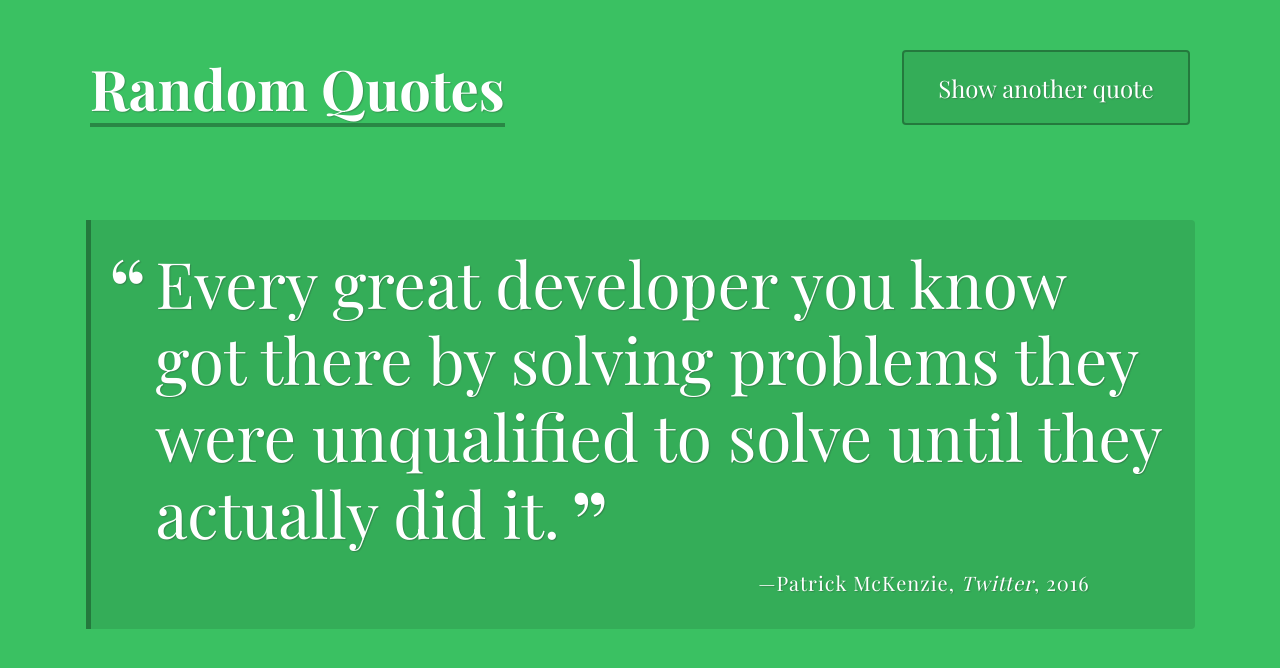
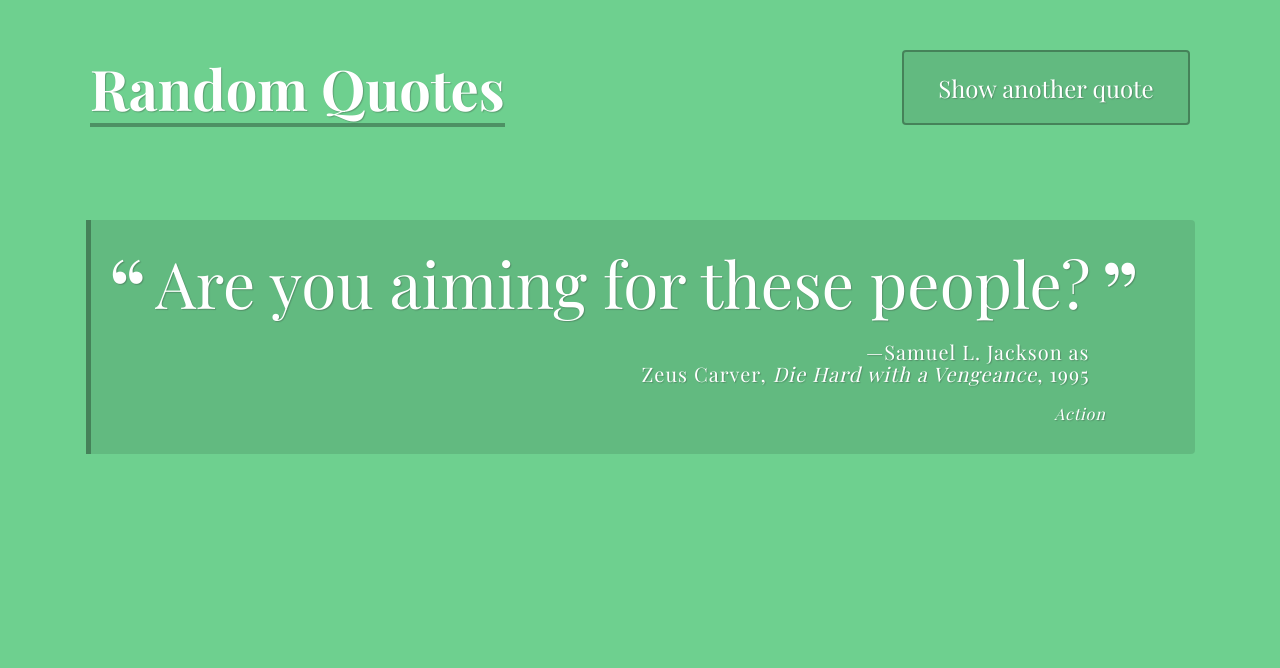
Before and after one commit to ProneRainbow/a_random_quote_generator, a plain HTML site: page index.html in a window 1280 px wide. Both pictures are taken after a click on the button "Show another quote". Drawn offline with nearby package versions, Linux system fonts and the light colour scheme; a web font is replaced by a local one.

Commit message:
A random quote generator
Random quote generator, featuring some of my favourite quotes, from my favourite films.

```diff
--- a/css/styles.css
+++ b/css/styles.css
@@ -123,6 +123,18 @@ h1 {
   font-style: normal;
 }
 
+.quote-genre {
+  font-size: 1rem;
+  letter-spacing: 0.05em;
+  line-height: 1.1;
+  text-align: right;
+  margin-right: 4em;
+}
+
+.genre {
+  font-style: italic;
+}
+
 @media (min-width: 768px) {
   body {
     padding: 25px;
--- a/index.html
+++ b/index.html
@@ -11,13 +11,14 @@
   <body>
     <header>
       <h1>Random Quotes</h1>
-      <button id="load-quote" class="load-quote">Show another quote</button>
+      <button onclick="bodyColor()" id="load-quote" class="load-quote">Show another quote</button>
     </header>
 
     <div class="container">
       <div id="quote-box" class="quote-box">
         <p class="quote">Every great developer you know got there by solving problems they were unqualified to solve until they actually did it.</p>
         <p class="source">Patrick McKenzie<span class="citation">Twitter</span><span class="year">2016</span></p>
+        <p class="quote-genre"><span class="genre">Inspirational</span></p>
       </div>
     </div>
 
--- a/js/script.js
+++ b/js/script.js
@@ -8,21 +8,127 @@ project 1 - A Random Quote Generator
   // Reach out in your Slack community - https://treehouse-fsjs-102.slack.com/app_redirect?channel=chit-chat
 
 /***
- * `quotes` array
+ * `quotes` array references the quotes objects and their properties. Some of the properties have been commented out to test how it displays.
 ***/
+let quotes = [
+    {
+        quote: "Get to the choppa!!",
+        source: "Arnold Schwarzenegger as<br /> Major Alan 'Dutch' Schaefer",
+        //citation: "Predator",
+        year: 1987,
+        genre: "Action"
+    },
+    {
+        quote: "Somebody put me back in the fridge.",
+        source: "Sylvester Stallone as<br /> John Spartan",
+        citation: "Demolition Man",
+        //year: 1993,
+        genre: "Action"
+    },
+     {
+        quote: "Hello. My name is Inigo Montoya. You killed my father. Prepare to die.",
+        source: "Mandy Patinkin as<br /> Inigo Montoya",
+        citation: "The Princess Bride",
+        year: 1987,
+        //genre: "Fantasy"
+    },
+    {
+        quote: "Are you aiming for these people?",
+        source: "Samuel L. Jackson as<br /> Zeus Carver",
+        citation: "Die Hard with a Vengeance",
+        year: 1995,
+        genre: "Action"
+    },
+    {
+        quote: "Killian, here's your Subzero... now plain zero.",
+        source: "Arnold Schwarzenegger as<br />Ben Richards",
+        citation: "The Running Man",
+        year: 1987,
+        genre: "Action"
+    },
+    {
+        quote: "Do I look like I need a psychological evaluation?",
+        source: "Gary Busey as<br /> Commander Krill",
+        citation: "Under Seige",
+        year: 1992,
+        genre: "Action"
+    },
+    {
+        quote: "It's so stimulating being your hat.",
+        source: "Michael Hordern voicing<br /> The Wiseman's hat",
+        citation: "Labyrinth",
+        year: 1986,
+        genre: "Fantasy"
+    },
+    {
+        quote: "The way I see it, if you’re going to build a time machine into a car, why not do it with some style?",
+        source: "Christopher Lloyd as<br /> Dr. Emmett 'Doc' Brown",
+        citation: "Back  to the Future",
+        year: 1985,
+        genre: "Sci-fi"
+    },
+]
 
 
 
 /***
- * `getRandomQuote` function
+ * `getRandomQuote` function picks a random number between 1 and the amount of objects in the quotes array
 ***/
-
+function getRandomQuote () {
+    const randomNumber = Math.floor(Math.random() * quotes.length) + 1;
+    return quotes[randomNumber];
+}
 
 
 /***
- * `printQuote` function
+ * `printQuote` function takes the result of getRandomQuote to pick a quote object and prints it to the element "quote-box"s inner HTML
 ***/
 
+function printQuote () {
+    let quoteString = '';
+    let randomQuote = getRandomQuote();
+
+    let quote = '<p class="quote">' + [randomQuote.quote] + '</p>' + '<p class="source">' + [randomQuote.source];
+    let citation = '<span class="citation">' + [randomQuote.citation] + '</span>';
+    let year = '<span class="year">' + [randomQuote.year] + '</span>';
+    let genre = '<p class="quote-genre">' + '<span class="genre">' + [randomQuote.genre] + '</span>';
+
+    if (randomQuote.citation && randomQuote.year) {
+        quoteString = quote + citation + year;
+    } else if (randomQuote.year) {
+        quoteString = quote + year;
+    } else if (randomQuote.citation) {
+        quoteString = quote + citation;
+    } else {
+        quoteString = quote;
+    }
+    if (randomQuote.genre) {
+        quoteString += genre;
+    }
+    document.getElementById("quote-box").innerHTML = quoteString + '</p>';
+}
+
+/***
+ * `bodyColor` function to randomly generate CSS RGB colors to style the <body> elements background color
+***/
+   function bodyColor () {
+        const r = Math.floor(Math.random() * 256) + 1;
+        const g = Math.floor(Math.random() * 256) + 1;
+        const b = Math.floor(Math.random() * 256) + 1;
+        const randomColor = "rgb(" + r + "," + g + "," + b + ")";
+
+        document.body.style.background = randomColor;
+    }
+
+  /***
+ * `quoteTimer` function containing printQuote & bodyColor functions to be called later by setInterval, to change color and quote every 20 seconds
+***/
+function quoteTimer() {
+        printQuote();
+        bodyColor();
+}
+
+setInterval(quoteTimer, 20000);
 
 
 /***
```
Also changed, not shown: 1 other file.
